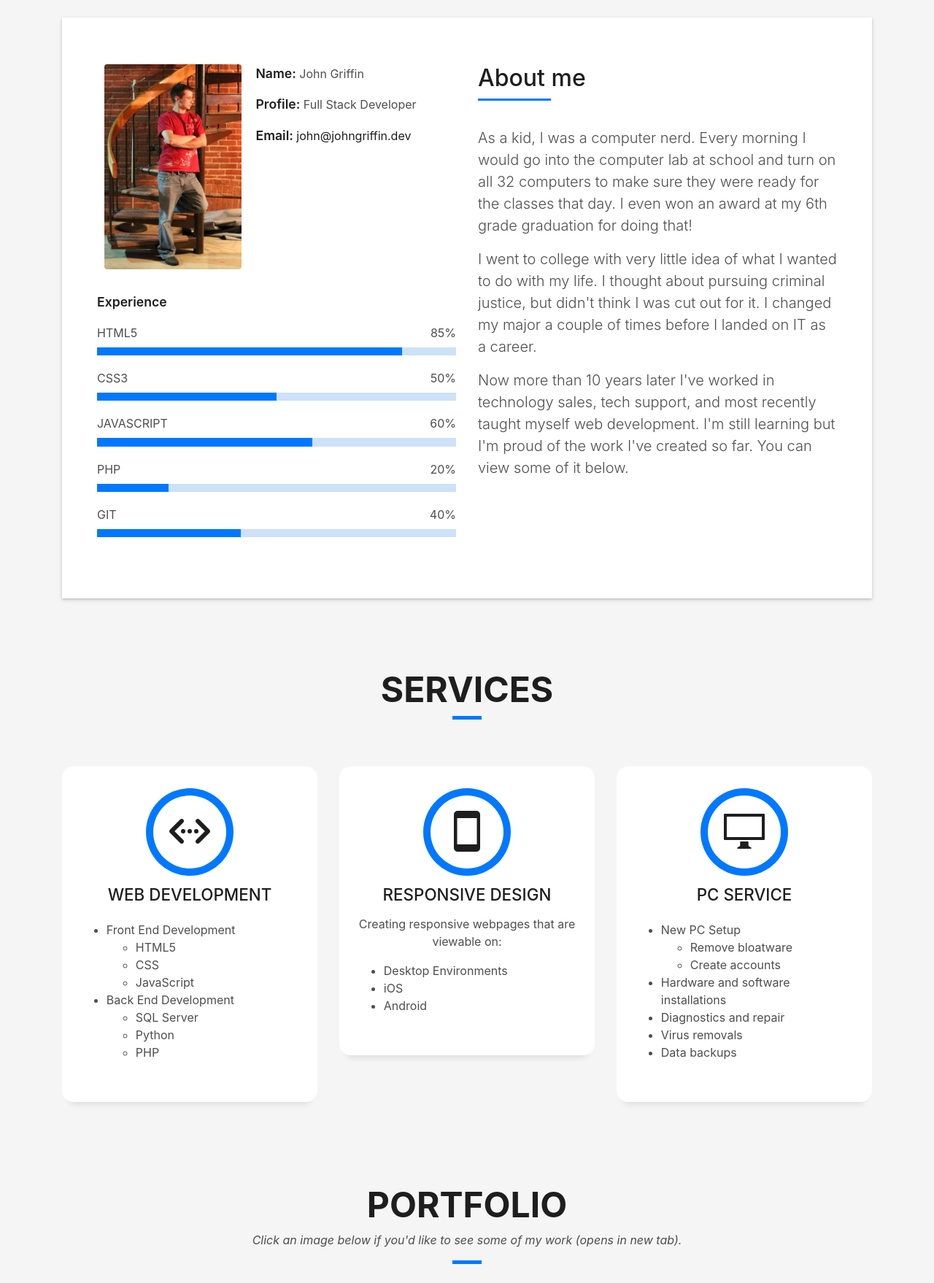
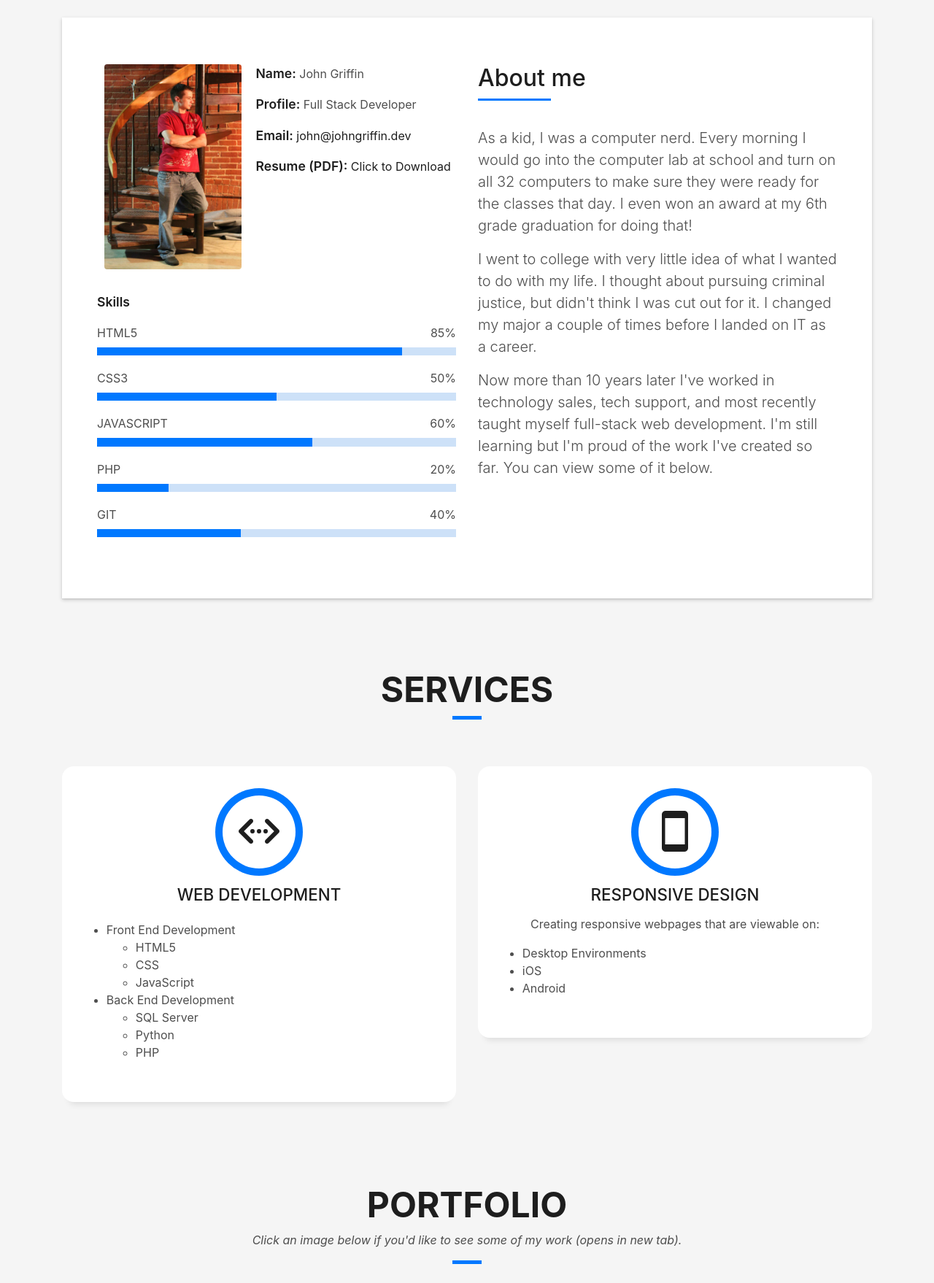
Before and after one commit to jgriffin407/Website, a PHP site: page / in a window 1280 px wide. Shown: the part 840-2598 px from the top of the page at 73% size. Run offline with PHP 8.4, Linux system fonts and the light colour scheme; some web fonts are replaced.

Commit message:
changed about me section and added resume

```diff
--- a/index.php
+++ b/index.php
@@ -72,7 +72,7 @@
         <div class="container">
           <!--<p class="display-6 color-d">Hello, world!</p>-->
           <h1 class="intro-title mb-4">John Griffin</h1>
-          <p class="intro-subtitle"><span class="text-slider-items">Full-Stack Web Developer,PC Repair Technician</span><strong class="text-slider"></strong></p>
+          <p class="intro-subtitle"><span class="text-slider-items">Full-Stack Web Developer</span><strong class="text-slider"></strong></p>
           <!-- <p class="pt-3"><a class="btn btn-primary btn js-scroll px-4" href="#about" role="button">Learn More</a></p> -->
         </div>
       </div>
@@ -100,11 +100,12 @@
                         <p><span class="title-s">Name: </span> <span>John Griffin</span></p>
                         <p><span class="title-s">Profile: </span> <span>Full Stack Developer</span></p>
                         <p><span class="title-s">Email: </span> <span><a href="mailto:john@johngriffin.dev">john@johngriffin.dev</a></span></p>
+                        <p><span class="title-s">Resume (PDF): </span><span><a href="resume\John_Griffin_Resume.pdf" download="resume\John_Griffin_Resume.pdf">Click to Download</a></span></p>
                       </div>
                     </div>
                   </div>
                   <div class="skill-mf">
-                    <p class="title-s">Experience</p>
+                    <p class="title-s">Skills</p>
                     <span>HTML5</span> <span class="pull-right">85%</span>
                     <div class="progress">
                       <div class="progress-bar" role="progressbar" style="width: 85%;" aria-valuenow="85" aria-valuemin="0" aria-valuemax="100"></div>
@@ -141,7 +142,7 @@
                       I went to college with very little idea of what I wanted to do with my life. I thought about pursuing criminal justice, but didn't think I was cut out for it. I changed my major a couple of times before I landed on IT as a career.
                     </p>
                     <p class="lead">
-                      Now more than 10 years later I've worked in technology sales, tech support, and most recently taught myself web development. I'm still learning but I'm proud of the work I've created so far. You can view some of it below.
+                      Now more than 10 years later I've worked in technology sales, tech support, and most recently taught myself full-stack web development. I'm still learning but I'm proud of the work I've created so far. You can view some of it below.
                     </p>
                   </div>
                 </div>
@@ -167,7 +168,7 @@
           </div>
         </div>
         <div class="row">
-          <div class="col-md-4">
+          <div class="col">
             <div class="service-box">
               <div class="service-ico">
                 <span class="ico-circle"><i class="ion-code-working"></i></span>
@@ -193,7 +194,7 @@
               </div>
             </div>
           </div>
-          <div class="col-md-4">
+          <div class="col">
             <div class="service-box">
               <div class="service-ico">
                 <span class="ico-circle"><i class="ion-android-phone-portrait"></i></span>
@@ -207,29 +208,6 @@
                   <li>iOS</li>
                   <li>Android</li>
                 </ul>
-                </p>
-              </div>
-            </div>
-          </div>
-          <div class="col-md-4">
-            <div class="service-box">
-              <div class="service-ico">
-                <span class="ico-circle"><i class="ion-monitor"></i></span>
-              </div>
-              <div class="service-content">
-                <h2 class="s-title">PC Service</h2>
-                <p class="s-description text-center">
-                  <ul>
-                    <li>New PC Setup</li>
-                    <ul>
-                      <li>Remove bloatware</li>
-                      <li>Create accounts</li>
-                    </ul>
-                    <li>Hardware and software installations</li>
-                    <li>Diagnostics and repair</li>
-                    <li>Virus removals</li>
-                    <li>Data backups</li>
-                  </ul>
                 </p>
               </div>
             </div>
@@ -426,6 +404,7 @@
             <div class="contact-mf">
               <div id="contact" class="box-shadow-full">
                 <div class="row">
+                  <!--Contact form not currently functional. Will update in future.
                   <div class="col-md-6">
                     <div class="title-box-2">
                       <h5 class="title-left">
@@ -471,6 +450,7 @@
                       </form>
                     </div>
                   </div>
+                  -->
                   <div class="col-md-6">
                     <div class="title-box-2 pt-4 pt-md-0">
                       <h5 class="title-left">
```
Also changed, not shown: 1 other file.
